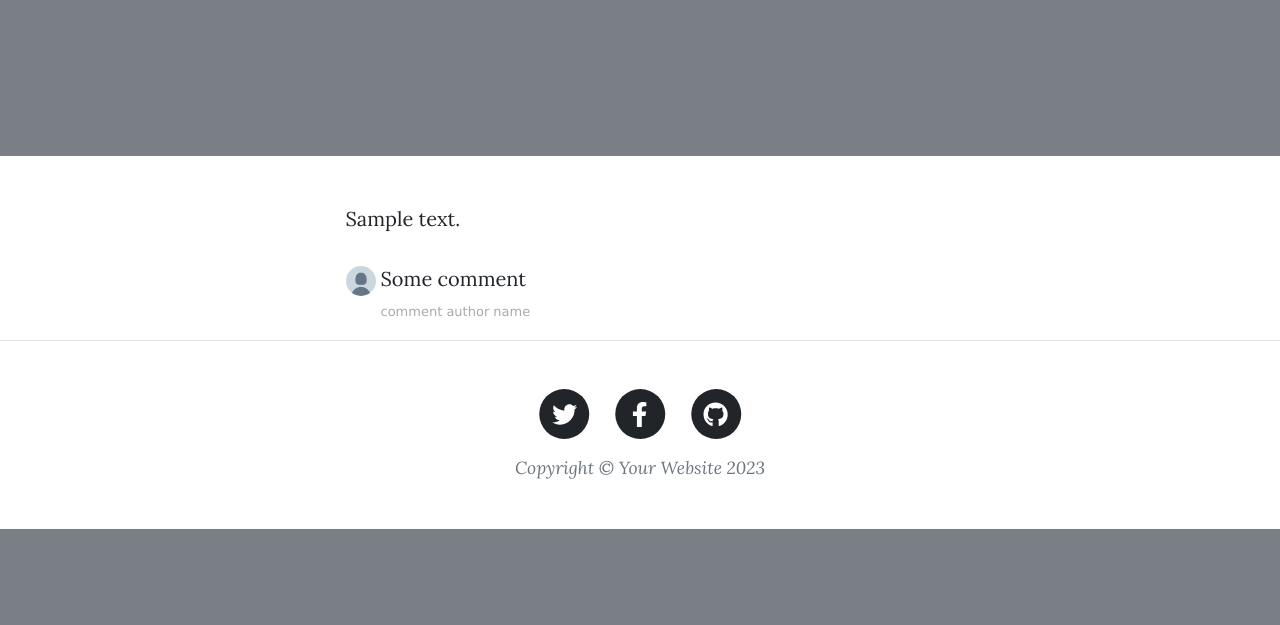
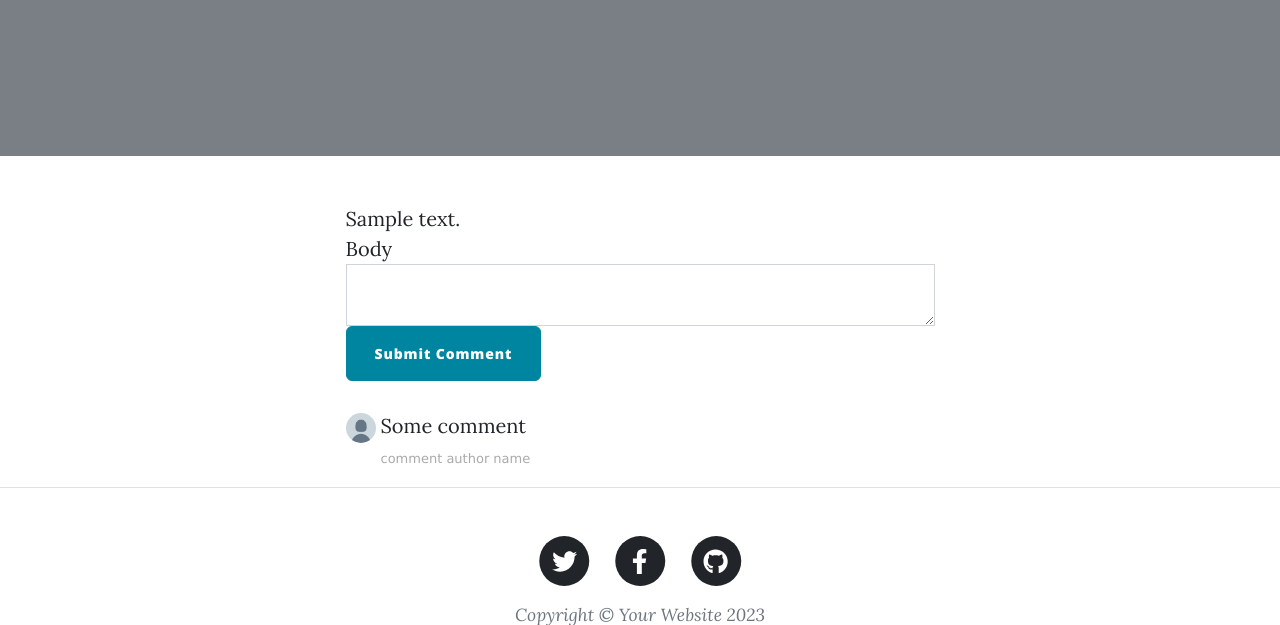
Before and after one commit to antoniastanila/100-Days-of-Python, a Flask app: page /post/1 in a window 1280 px wide. Shown: the part 410-1035 px from the top of the page. Before the commit the page ends 939 px from the top, so only its background shows below. Run offline with Flask 3, Linux system fonts and the light colour scheme; tables that the repository leaves empty hold one stand-in row (values such as "Sample post"); grey boxes marked "Sample" are stand-in pictures; some libraries are stand-ins or nearby versions.

Commit message:
Users can add comments
but only if logged in :D

```diff
--- a/Days 60-69/Day 69 - Adding Users to Blog Project/forms.py
+++ b/Days 60-69/Day 69 - Adding Users to Blog Project/forms.py
@@ -26,3 +26,6 @@ class LoginForm(FlaskForm):
     submit = SubmitField("Log me in!")
 
 # TODO: Create a CommentForm so users can leave comments below posts
+class CommentForm(FlaskForm):
+    body = CKEditorField(label = 'Body', validators=[DataRequired()])
+    submit = SubmitField("Submit Comment")
--- a/Days 60-69/Day 69 - Adding Users to Blog Project/main.py
+++ b/Days 60-69/Day 69 - Adding Users to Blog Project/main.py
@@ -9,7 +9,7 @@ from sqlalchemy.orm import relationship, DeclarativeBase, Mapped, mapped_column
 from sqlalchemy import Integer, String, Text, ForeignKey
 from functools import wraps
 from werkzeug.security import generate_password_hash, check_password_hash
-from forms import RegisterForm, LoginForm
+from forms import RegisterForm, LoginForm, CommentForm
 from forms import CreatePostForm
 import os
 from dotenv import load_dotenv
@@ -47,6 +47,10 @@ class User(UserMixin, db.Model):
     posted_blogs: Mapped[list["BlogPost"]] = relationship(
         back_populates="author"
     )
+    # comment_author is in Comment
+    posted_comments: Mapped[list["Comment"]] = relationship(
+            back_populates="comment_author"
+    )
 
 # CONFIGURE TABLES
 class BlogPost(db.Model):
@@ -60,12 +64,35 @@ class BlogPost(db.Model):
         back_populates="posted_blogs"
     )
 
+    comments: Mapped[list["Comment"]] = relationship(
+                back_populates="parent_post"
+    )
+
     title: Mapped[str] = mapped_column(String(250), unique=True, nullable=False)
     subtitle: Mapped[str] = mapped_column(String(250), nullable=False)
     date: Mapped[str] = mapped_column(String(250), nullable=False)
     body: Mapped[str] = mapped_column(Text, nullable=False)
     img_url: Mapped[str] = mapped_column(String(250), nullable=False)
 
+class Comment(db.Model):
+    __tablename__ = "comments"
+    id: Mapped[int] = mapped_column(Integer, primary_key=True)
+    text: Mapped[str] = mapped_column(Text, nullable=False)
+
+    author_id: Mapped[int] = mapped_column(
+            ForeignKey("users.id")
+    )
+    # posted_comments is in User
+    comment_author: Mapped["User"] = relationship(
+            back_populates="posted_comments"
+    )
+
+    post_id: Mapped[int] = mapped_column(
+            ForeignKey("blog_posts.id")
+    )
+    parent_post: Mapped["BlogPost"] = relationship(
+                back_populates="comments"
+    )
 
 
 with app.app_context():
@@ -141,20 +168,24 @@ def logout():
 def get_all_posts():
     result = db.session.execute(db.select(BlogPost))
     posts = result.scalars().all()
-
-    authors_list = []
-    for post in posts:
-        author = db.get_or_404(User, post.author_id)
-        authors_list.append(author)
-
-    return render_template("index.html", all_posts=posts, authors_list = authors_list)
+    return render_template("index.html", all_posts=posts)
 
 
 # TODO: Allow logged-in users to comment on posts
-@app.route("/post/<int:post_id>")
+@app.route("/post/<int:post_id>", methods=["GET", "POST"])
 def show_post(post_id):
+    form = CommentForm()
     requested_post = db.get_or_404(BlogPost, post_id)
-    return render_template("post.html", post=requested_post)
+    if form.validate_on_submit():
+        if current_user.is_authenticated:
+            comment_text = form.body.data
+            new_comment = Comment(text = comment_text, author_id = current_user.id, post_id = post_id)
+            db.session.add(new_comment)
+            db.session.commit()
+        else:
+            flash("You can log in if you want to add comments <3")
+            return redirect(url_for("login"))
+    return render_template("post.html", post=requested_post, form = form)
 
 
 # TODO: Use a decorator so only an admin user can create a new post
--- a/Days 60-69/Day 69 - Adding Users to Blog Project/templates/post.html
+++ b/Days 60-69/Day 69 - Adding Users to Blog Project/templates/post.html
@@ -1,5 +1,5 @@
 {% include "header.html" %}
-
+{% from 'bootstrap4/form.html' import render_form %}
 <!-- Page Header-->
 <header class="masthead" style="background-image: url('{{post.img_url}}')">
   <div class="container position-relative px-4 px-lg-5">
@@ -37,6 +37,9 @@
         {% endif %}
         <!-- Comments Area -->
         <!-- TODO: Add a CKEditor for commenting below -->
+        {{ ckeditor.load() }}
+        {{ ckeditor.config(name='comment_text') }}
+        {{ render_form(form, novalidate=True, button_map={"submit": "primary"}) }}
         <div class="comment">
           <!-- TODO: Show all the comments on a post -->
           <ul class="commentList">
```
